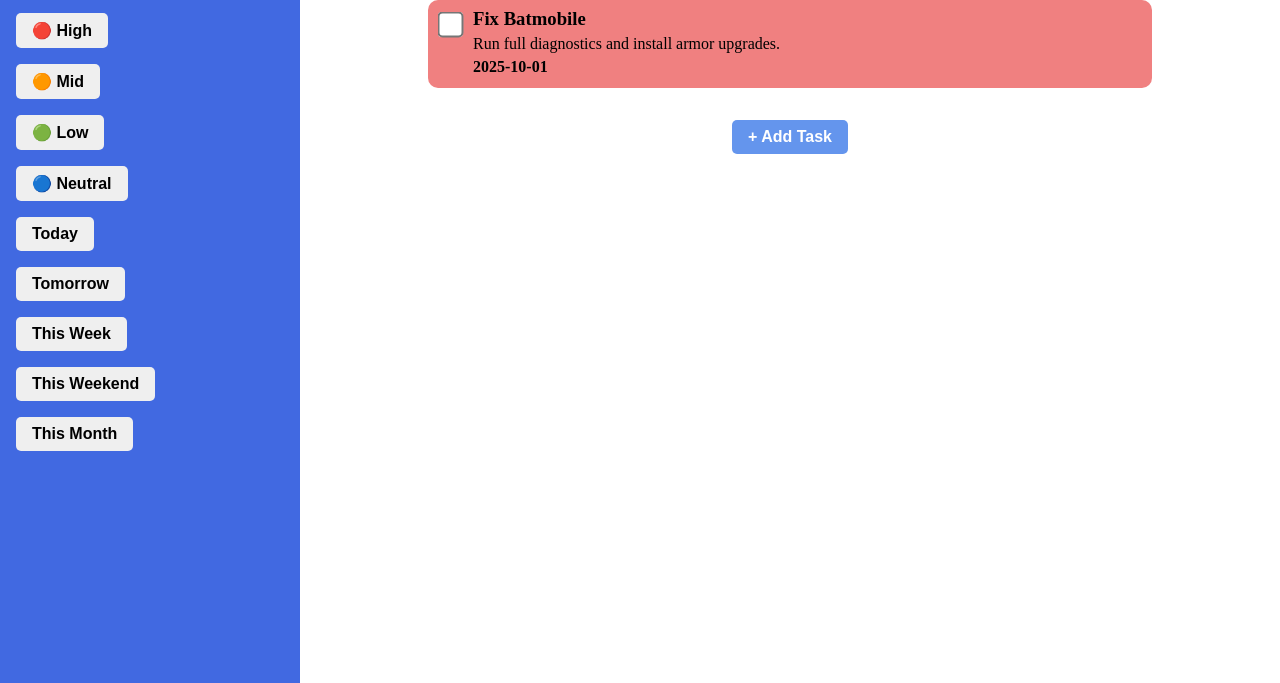
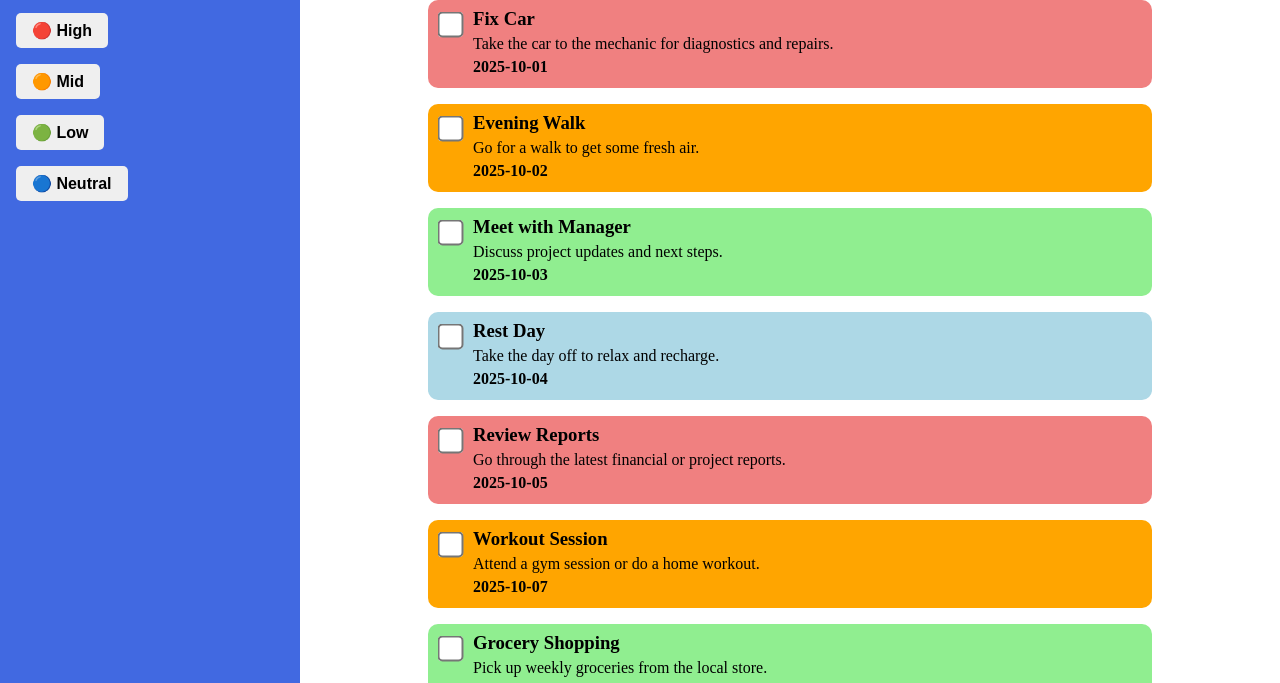
Before and after one commit to zeratheuz/todo-list, a website built with webpack: page src/template.html in a window 1280 px wide. Shown: the part 117-800 px from the top of the page. Built offline with nearby package versions, Linux system fonts and the light colour scheme.

Commit message:
Update HTML and JS

```diff
--- a/src/defaultTasks.js
+++ b/src/defaultTasks.js
@@ -1,27 +1,26 @@
 const defaultTasks = [
-  { id: 0, title: "Fix Batmobile", desc: "Run full diagnostics and install armor upgrades.", date: "2025-10-01", priority: 3 },
-  { id: 1, title: "Night Patrol", desc: "Sweep Gotham's East End for unusual activity.", date: "2025-10-02", priority: 2 },
-  { id: 2, title: "Meet Gordon", desc: "Exchange intel on Two-Face sightings.", date: "2025-10-03", priority: 1 },
-  { id: 3, title: "Recharge", desc: "Rest after extended missions. Alfred's orders.", date: "2025-10-04", priority: 0 },
-  { id: 4, title: "Intel Analysis", desc: "Decrypt the Joker's encrypted radio signals.", date: "2025-10-05", priority: 3 },
-  { id: 5, title: "Train with Robin", desc: "Tactical simulation in the Batcave.", date: "2025-10-07", priority: 2 },
-  { id: 6, title: "Stakeout at Docks", desc: "Track shipment movements linked to Penguin.", date: "2025-10-06", priority: 1 },
-  { id: 7, title: "System Maintenance", desc: "Update Batcomputer firmware and backups.", date: "2025-10-08", priority: 0 }
+  { id: 0, title: "Fix Car", desc: "Take the car to the mechanic for diagnostics and repairs.", date: "2025-10-01", priority: 3 },
+  { id: 1, title: "Evening Walk", desc: "Go for a walk to get some fresh air.", date: "2025-10-02", priority: 2 },
+  { id: 2, title: "Meet with Manager", desc: "Discuss project updates and next steps.", date: "2025-10-03", priority: 1 },
+  { id: 3, title: "Rest Day", desc: "Take the day off to relax and recharge.", date: "2025-10-04", priority: 0 },
+  { id: 4, title: "Review Reports", desc: "Go through the latest financial or project reports.", date: "2025-10-05", priority: 3 },
+  { id: 5, title: "Workout Session", desc: "Attend a gym session or do a home workout.", date: "2025-10-07", priority: 2 },
+  { id: 6, title: "Grocery Shopping", desc: "Pick up weekly groceries from the local store.", date: "2025-10-06", priority: 1 },
+  { id: 7, title: "Computer Update", desc: "Install system updates and back up important files.", date: "2025-10-08", priority: 0 }
 ];
 
+
 export function createDefaultTasks() {
-  defaultTasks.forEach(task => {
+  if (!localStorage.getItem("tasks")) {
+    localStorage.setItem("tasks", "[]")
+  }
 
-    if (localStorage.length === 0) {
+  const tasks = JSON.parse(localStorage.getItem("tasks"))
 
-      if (!localStorage.getItem("tasks")) {
-        localStorage.setItem("tasks", "[]")
-      }
-
-      const tasks = JSON.parse(localStorage.getItem("tasks"))
+  if (tasks.length === 0) {
+    defaultTasks.forEach(task => {
       tasks.push(task)
-
       localStorage.setItem("tasks", JSON.stringify(tasks))
-    }
-  });
+    });
+  }
 }
--- a/src/removeTask.js
+++ b/src/removeTask.js
@@ -4,10 +4,8 @@ import { displayTasks } from "./displayTasks"
 export function removeTask(divContent, id) {
 
   const tasks = JSON.parse(localStorage.getItem("tasks"))
-  console.table(tasks)
   const index = tasks.findIndex(task => task.id == id)
   tasks.splice(index, 1)
-  console.table(tasks)
 
   localStorage.setItem("tasks", JSON.stringify(tasks))
 
--- a/src/template.html
+++ b/src/template.html
@@ -21,11 +21,6 @@
       <li><button type="button" class="filter" id="2">🟠 Mid</button></li>
       <li><button type="button" class="filter" id="1">🟢 Low</button></li>
       <li><button type="button" class="filter" id="0">🔵 Neutral</button></li>
-      <li><button type="button" class="filter" id="today">Today</button></li>
-      <li><button type="button" class="filter" id="tomorrow">Tomorrow</button></li>
-      <li><button type="button" class="filter" id="thisWeek">This Week</button></li>
-      <li><button type="button" class="filter" id="thisWeekend">This Weekend</button></li>
-      <li><button type="button" class="filter" id="thisMonth">This Month</button></li>
     </ul>
   </div>
   <div id="content">
```
